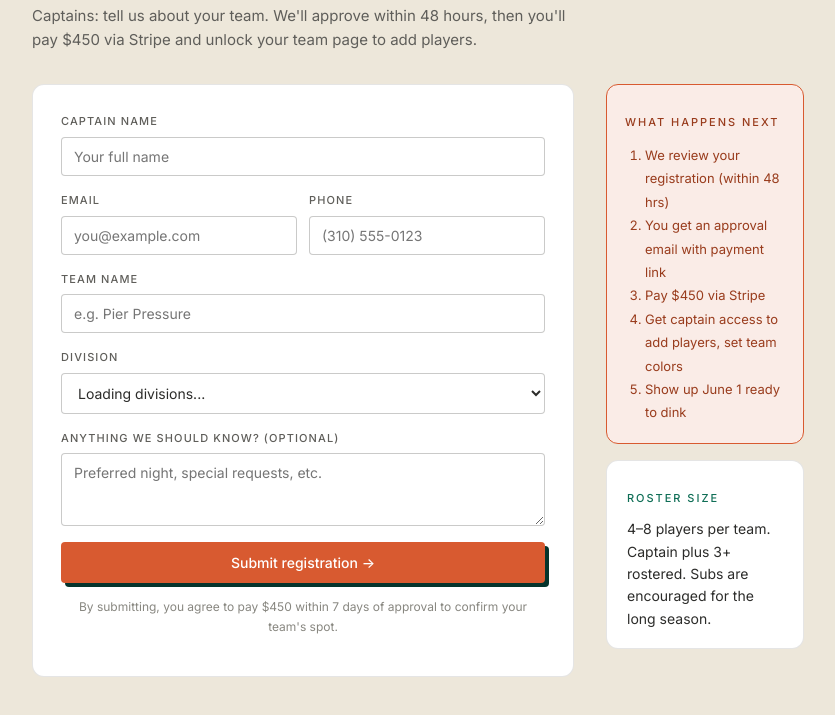
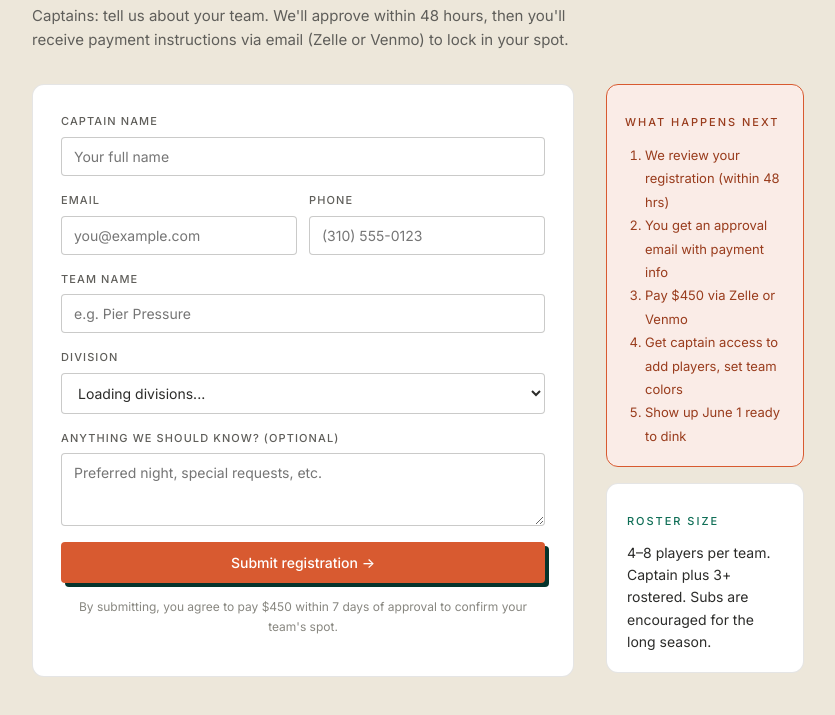
Before and after one commit to DSA-Dash-PG/just-dink-it, a website: page public/register.html in a window 1280 px wide. Shown: the part 145-860 px from the top of the page, without its empty margins (222-1057 px from the left). Drawn offline with nearby package versions, Linux system fonts and the light colour scheme; a script that the page names is missing.

Commit message:
Update register.html

```diff
--- a/public/register.html
+++ b/public/register.html
@@ -1,3 +1,4 @@
+
 <!DOCTYPE html>
 <html lang="en">
 <head>
@@ -17,7 +18,7 @@
       <p class="eyebrow">Step 1 of 3</p>
       <h1 class="h-display" style="font-size: 44px; margin-top: 6px;">Bring your <em>squad</em>.</h1>
       <p class="text-soft" style="margin-top: 12px; font-size: 15px; max-width: 540px;">
-        Captains: tell us about your team. We'll approve within 48 hours, then you'll pay $450 via Stripe and unlock your team page to add players.
+        Captains: tell us about your team. We'll approve within 48 hours, then you'll receive payment instructions via email (Zelle or Venmo) to lock in your spot.
       </p>
 
       <div class="grid-2 mt-32" style="grid-template-columns: 2fr 1fr; gap: 32px; align-items: start;">
@@ -69,8 +70,8 @@
             <p class="eyebrow">What happens next</p>
             <ol style="margin: 12px 0 0; padding-left: 20px; font-size: 13px; line-height: 1.8; color: var(--c-coral-dark);">
               <li>We review your registration (within 48 hrs)</li>
-              <li>You get an approval email with payment link</li>
-              <li>Pay $450 via Stripe</li>
+              <li>You get an approval email with payment info</li>
+              <li>Pay $450 via Zelle or Venmo</li>
               <li>Get captain access to add players, set team colors</li>
               <li>Show up June 1 ready to dink</li>
             </ol>
```
